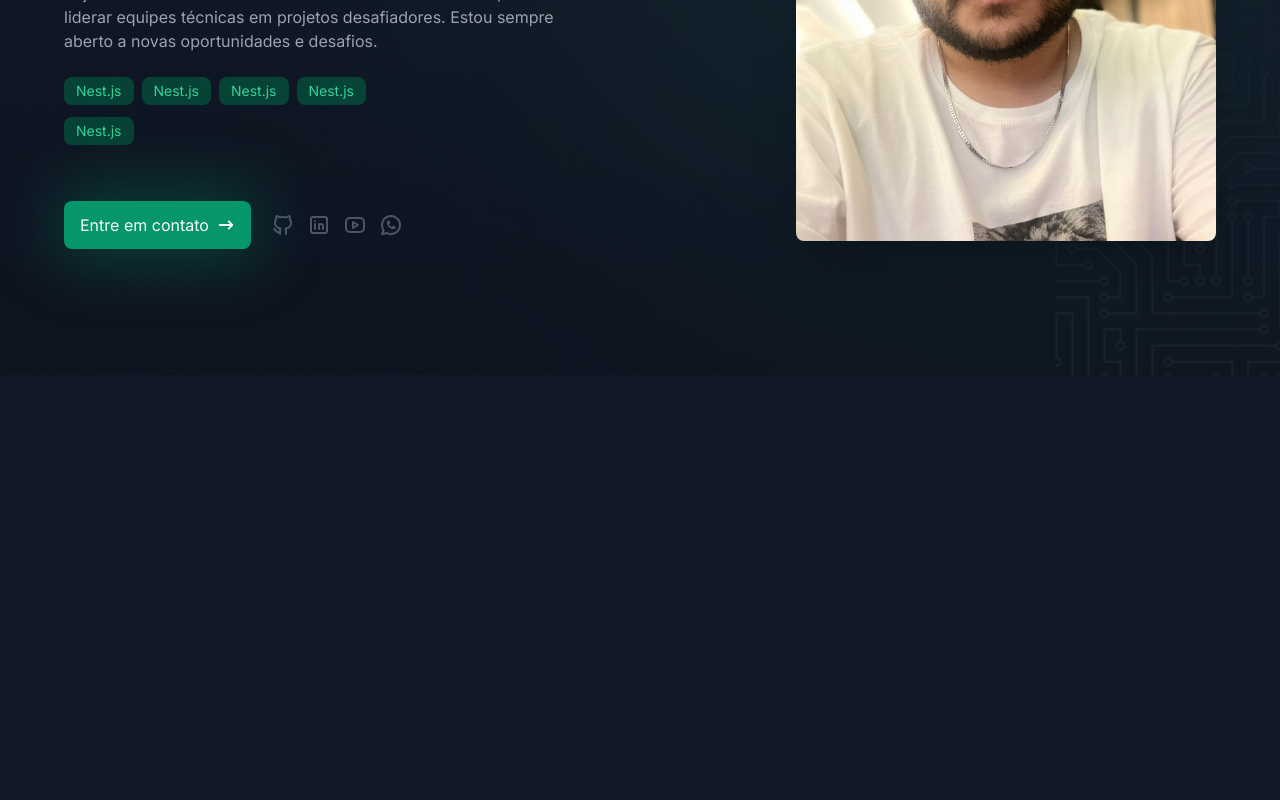
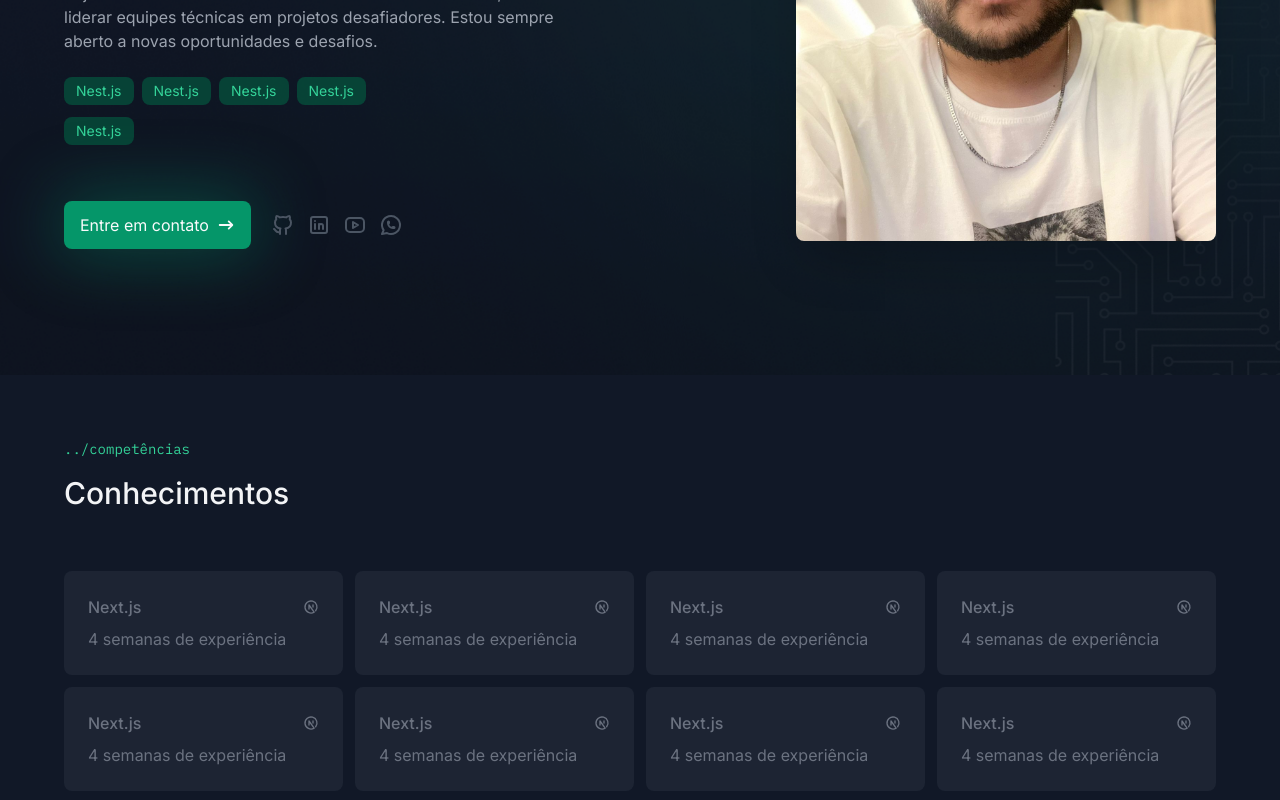
Before and after one commit to JanderLiborio20/portfolio, a Next.js app: page / in a window 1280 px wide. Shown: the part 380-1180 px from the top of the page. Before the commit the page ends 800 px from the top, so only its background shows below. Built offline with nearby package versions, Linux system fonts and the light colour scheme.

Commit message:
create techs

```diff
--- a/app/components/pages/hero-section/index.tsx
+++ b/app/components/pages/home/hero-section/index.tsx
@@ -1,6 +1,6 @@
 import Image from 'next/image';
-import { TechBadge } from '../../tech-badge';
-import { Button } from '../../button';
+import { TechBadge } from '../../../tech-badge';
+import { Button } from '../../../button';
 import { HiArrowNarrowRight } from 'react-icons/hi';
 import {
   TbBrandGithub,
--- /dev/null
+++ b/app/components/pages/home/known-techs/index.tsx
@@ -0,0 +1,24 @@
+import { SectionTitle } from '@/app/components/section-title';
+import { KnownTech } from './known-tech';
+import { TbBrandNextjs } from 'react-icons/tb';
+
+export const KnownTechs = () => {
+  return (
+    <section className="container py-16">
+      <SectionTitle subtitle="competências" title="Conhecimentos" />
+
+      <div className="grid grid-cols-[repeat(auto-fit,minmax(264px,1fr))]  gap-3 mt-[60px]">
+        {Array.from({ length: 8 }).map((_, index) => (
+          <KnownTech
+            key={index}
+            tech={{
+              icon: <TbBrandNextjs />,
+              name: 'Next.js',
+              startDate: '2024-08-01',
+            }}
+          />
+        ))}
+      </div>
+    </section>
+  );
+};
--- /dev/null
+++ b/app/components/pages/home/known-techs/known-tech.tsx
@@ -0,0 +1,27 @@
+import { getRelativeTimeString } from '@/app/utils/get-relative-time';
+import { ReactNode } from 'react';
+
+type knownTechProps = {
+  tech: {
+    icon: ReactNode;
+    name: string;
+    startDate: string;
+  };
+};
+
+export const KnownTech = ({ tech }: knownTechProps) => {
+  const relativeTime = getRelativeTimeString(
+    new Date(tech.startDate),
+    'pt-Br'
+  ).replace('há ', '');
+
+  return (
+    <div className="p-6 rounded-lg bg-gray-600/20 text-gray-500 flex flex-col gap-2 hover:text-emerald-500 hover:bg-gray-600/30 transition-all">
+      <div className="flex items-center justify-between">
+        <p className="font-medium">{tech.name}</p>
+        {tech.icon}
+      </div>
+      <span>{relativeTime} de experiência</span>
+    </div>
+  );
+};
--- /dev/null
+++ b/app/components/section-title/index.tsx
@@ -0,0 +1,20 @@
+import { cn } from '@/app/lib/utils';
+
+type SectionTitleProps = {
+  title: string;
+  subtitle: string;
+  className?: string;
+};
+
+export const SectionTitle = ({
+  title,
+  className,
+  subtitle,
+}: SectionTitleProps) => {
+  return (
+    <div className={cn('flex flex-col gap-4', className)}>
+      <span className="font-mono text-sm text-emerald-400">{`../${subtitle}`}</span>
+      <h3 className="text-3xl font-medium">{title}</h3>
+    </div>
+  );
+};
--- a/app/page.tsx
+++ b/app/page.tsx
@@ -1,9 +1,11 @@
-import { HeroSection } from './components/pages/hero-section';
+import { HeroSection } from './components/pages/home/hero-section';
+import { KnownTechs } from './components/pages/home/known-techs';
 
 export default async function Home() {
   return (
     <>
       <HeroSection />
+      <KnownTechs />
     </>
   );
 }
--- /dev/null
+++ b/app/utils/get-relative-time.ts
@@ -0,0 +1,50 @@
+/**
+ * Convert a date to a relative time string, such as
+ * "a minute ago", "in 2 hours", "yesterday", "3 months ago", etc.
+ * using Intl.RelativeTimeFormat
+ */
+export function getRelativeTimeString(
+  date: Date | number,
+  lang = navigator.language
+): string {
+  // Allow dates or times to be passed
+  const timeMs = typeof date === 'number' ? date : date.getTime();
+
+  // Get the amount of seconds between the given date and now
+  const deltaSeconds = Math.round((timeMs - Date.now()) / 1000);
+
+  // Array reprsenting one minute, hour, day, week, month, etc in seconds
+  const cutoffs = [
+    60,
+    3600,
+    86400,
+    86400 * 7,
+    86400 * 30,
+    86400 * 365,
+    Infinity,
+  ];
+
+  // Array equivalent to the above but in the string representation of the units
+  const units: Intl.RelativeTimeFormatUnit[] = [
+    'second',
+    'minute',
+    'hour',
+    'day',
+    'week',
+    'month',
+    'year',
+  ];
+
+  // Grab the ideal cutoff unit
+  const unitIndex = cutoffs.findIndex(
+    (cutoff) => cutoff > Math.abs(deltaSeconds)
+  );
+
+  // Get the divisor to divide from the seconds. E.g. if our unit is "day" our divisor
+  // is one day in seconds, so we can divide our seconds by this to get the # of days
+  const divisor = unitIndex ? cutoffs[unitIndex - 1] : 1;
+
+  // Intl.RelativeTimeFormat do its magic
+  const rtf = new Intl.RelativeTimeFormat(lang, { numeric: 'auto' });
+  return rtf.format(Math.floor(deltaSeconds / divisor), units[unitIndex]);
+}
```
